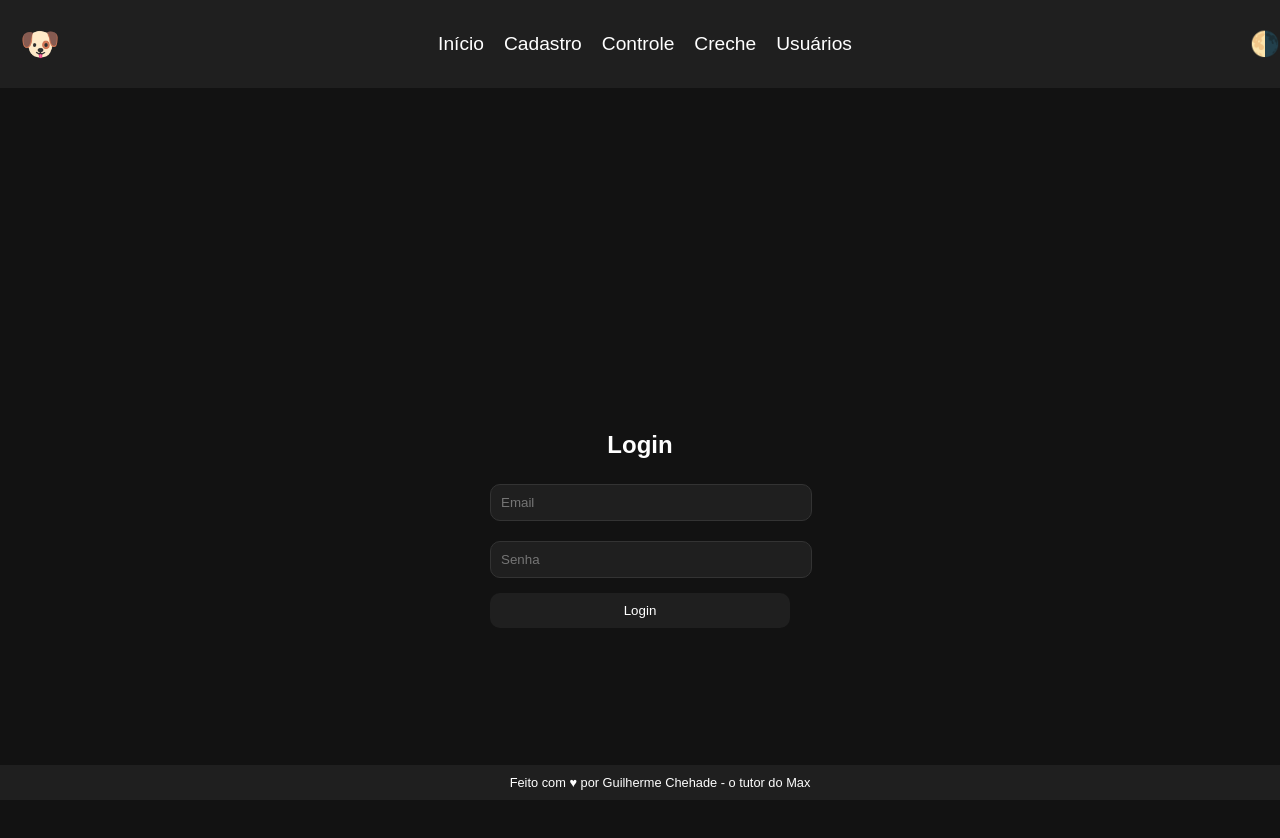
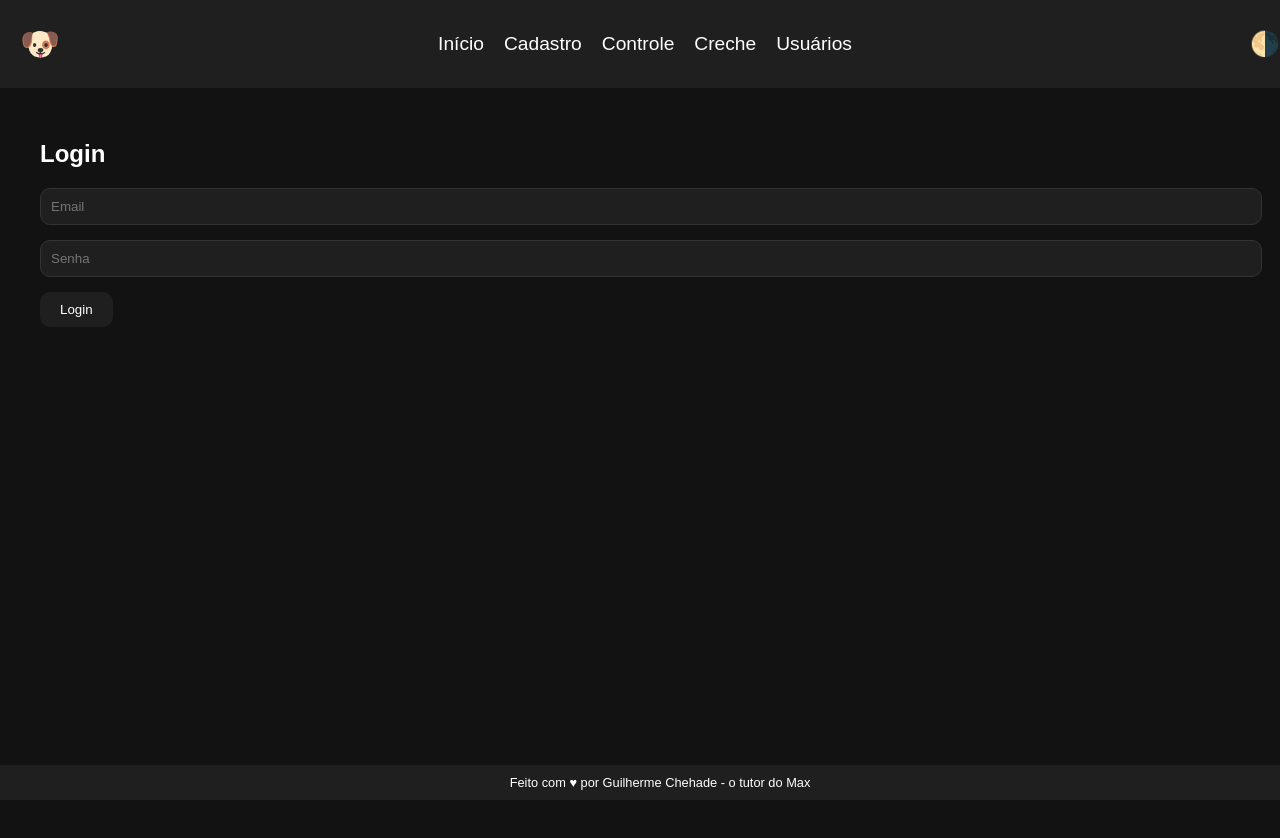
Before and after one commit to guiChehade/mascotes, a React (Create React App) app: page /login in a window 1280 px wide. Shown: the top 838 px of the page. After the commit the page ends 800 px from the top, so only its background shows below. Built offline with nearby package versions, Linux system fonts and the light colour scheme; no server answers.

Commit message:
Corrigir lógica de verificação de administrador

```diff
--- a/src/App.js
+++ b/src/App.js
@@ -13,6 +13,7 @@ import EditarPet from './pages/EditarPet';
 import Creche from './pages/Creche';
 import Usuarios from './pages/Usuarios';
 import { auth, firestore } from './firebase';
+import { doc, getDoc } from 'firebase/firestore';
 import './styles/global.css';
 
 function App() {
@@ -27,8 +28,11 @@ function App() {
     auth.onAuthStateChanged(async (user) => {
       if (user) {
         setAuthenticated(true);
-        const userDoc = await firestore.collection('users').doc(user.uid).get();
-        setIsAdmin(userDoc.data().isAdmin);
+        const userDoc = doc(firestore, 'users', user.uid);
+        const userDocSnap = await getDoc(userDoc);
+        if (userDocSnap.exists()) {
+          setIsAdmin(userDocSnap.data().isAdmin);
+        }
       } else {
         setAuthenticated(false);
         setIsAdmin(false);
@@ -55,7 +59,7 @@ function App() {
             <Route path="/financas" element={isAuthenticated && isAdmin ? <Financas /> : <Navigate to="/login" />} />
             <Route path="/editar-pet/:id" element={isAuthenticated ? <EditarPet /> : <Navigate to="/login" />} />
             <Route path="/creche" element={isAuthenticated ? <Creche /> : <Navigate to="/login" />} />
-            <Route path="/usuarios" element={isAuthenticated ? <Usuarios /> : <Navigate to="/login" />} />
+            <Route path="/usuarios" element={isAuthenticated && isAdmin ? <Usuarios /> : <Navigate to="/login" />} />
           </Routes>
         </div>
         <Footer />
--- a/src/components/Login.js
+++ b/src/components/Login.js
@@ -1,49 +1,45 @@
 import React, { useState } from 'react';
 import { auth } from '../firebase';
 import { signInWithEmailAndPassword } from 'firebase/auth';
-import { getDoc, doc } from 'firebase/firestore';
-import { firestore } from '../firebase';
 import { useNavigate } from 'react-router-dom';
-import '../styles/login.css';
 
 const Login = ({ setAuthenticated }) => {
   const [email, setEmail] = useState('');
   const [password, setPassword] = useState('');
+  const [error, setError] = useState(null);
   const navigate = useNavigate();
 
-  const handleLogin = async (e) => {
+  const handleSubmit = async (e) => {
     e.preventDefault();
     try {
-      const userCredential = await signInWithEmailAndPassword(auth, email, password);
-      const user = userCredential.user;
-
-      const userDoc = await getDoc(doc(firestore, 'users', user.uid));
-      const userData = userDoc.data();
-
+      await signInWithEmailAndPassword(auth, email, password);
       setAuthenticated(true);
       navigate('/');
     } catch (error) {
-      alert("Erro ao fazer login: " + error.message);
+      setError(error.message);
     }
   };
 
   return (
-    <div className="login">
+    <div>
       <h2>Login</h2>
-      <form onSubmit={handleLogin}>
+      <form onSubmit={handleSubmit}>
         <input
           type="email"
           value={email}
           onChange={(e) => setEmail(e.target.value)}
           placeholder="Email"
+          required
         />
         <input
           type="password"
           value={password}
           onChange={(e) => setPassword(e.target.value)}
           placeholder="Senha"
+          required
         />
         <button type="submit">Login</button>
+        {error && <p>{error}</p>}
       </form>
     </div>
   );
--- a/src/firebase.js
+++ b/src/firebase.js
@@ -8,7 +8,7 @@ const firebaseConfig = {
   projectId: process.env.REACT_APP_FIREBASE_PROJECT_ID,
   storageBucket: process.env.REACT_APP_FIREBASE_STORAGE_BUCKET,
   messagingSenderId: process.env.REACT_APP_FIREBASE_MESSAGING_SENDER_ID,
-  appId: process.env.REACT_APP_FIREBASE_APP_ID
+  appId: process.env.REACT_APP_FIREBASE_APP_ID,
 };
 
 const app = initializeApp(firebaseConfig);
```
